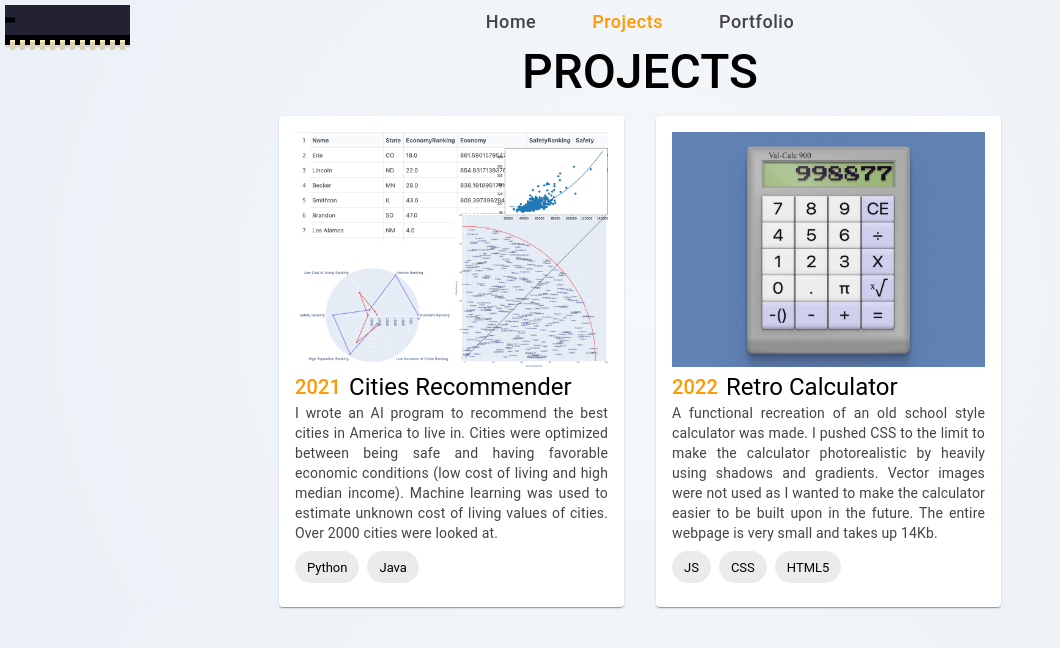
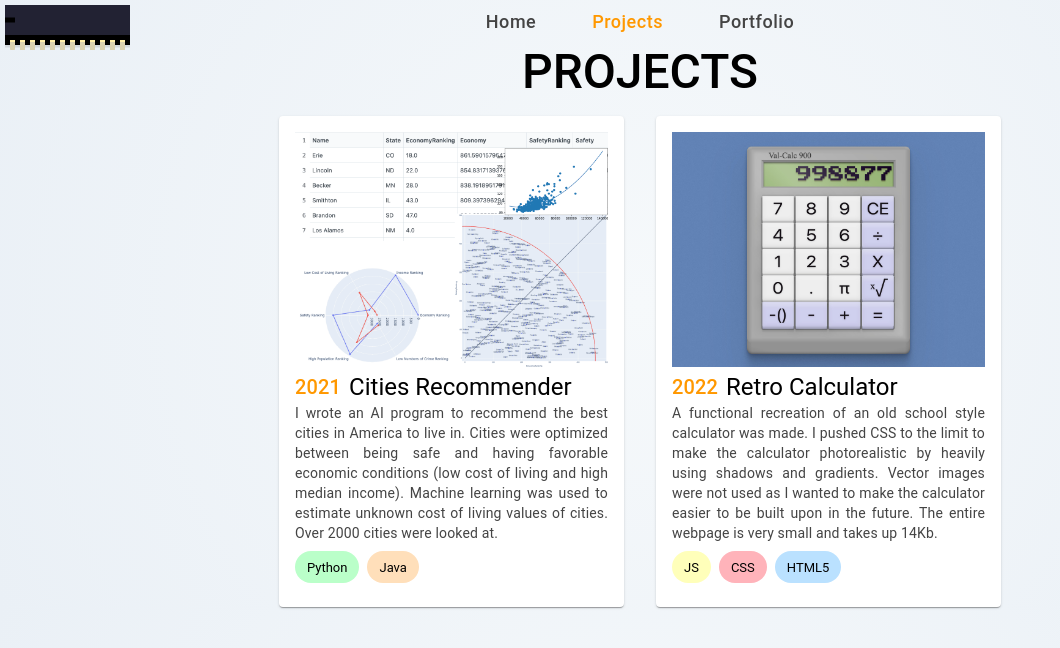
Before and after one commit to M-Valentino/M-Valentino_Node, a Next.js app: page /projects in a window 1280 px wide. Shown: the top 648 px of the page, without its empty margins (0-1060 px from the left). Built offline with nearby package versions, Linux system fonts and the light colour scheme.

Commit message:
language chips are different colors by language

```diff
--- a/src/components/ProjectCard.jsx
+++ b/src/components/ProjectCard.jsx
@@ -9,6 +9,21 @@ import { MainTheme } from "@/utils/MUITheme";
 
 export default function ProjectCard(props) {
   const { href, imageLink, title, date, description, languages } = props.data;
+
+  const getChipColor = language => {
+    switch (language) {
+      case 'CSS':
+        return '#ffb3ba'
+      case 'Java':
+        return '#ffdfba'
+        case 'JS':
+          return '#ffffba'
+      case 'Python':
+        return '#baffc9'
+      default:
+        return '#bae1ff'
+    }
+  }
 
   return (
     <>
@@ -35,7 +50,7 @@ export default function ProjectCard(props) {
               </Typography>
               <Stack direction="row" spacing={1} mt={1}>
                 {languages.map((props, index) => (
-                  <Chip key={index} label={props}/>
+                  <Chip key={index} label={props} style={{backgroundColor: getChipColor(props)}}/>
                 ))}
               </Stack>
             </CardContent>
--- a/src/pages/projects.jsx
+++ b/src/pages/projects.jsx
@@ -6,7 +6,7 @@ import { ThemeProvider } from "@mui/material/styles";
 import { MainTheme } from "@/utils/MUITheme";
 import NavBar from "@/components/navbar";
 import ProjectCard from "@/components/ProjectCard";
-import { projectContent } from "@/consts/projectcontent";
+import { projectContent } from "@/consts/projectContent";
 
 export default function projects() {
   return (
@@ -33,7 +33,7 @@ export default function projects() {
           <Grid container justifyContent="center" spacing={4} direction="row">
             {projectContent.map((props, index) => (
               <Grid item >
-                <ProjectCard key={index} data={props} />
+                <ProjectCard key={index} data={props} style/>
               </Grid>
             ))}
           </Grid>
```
